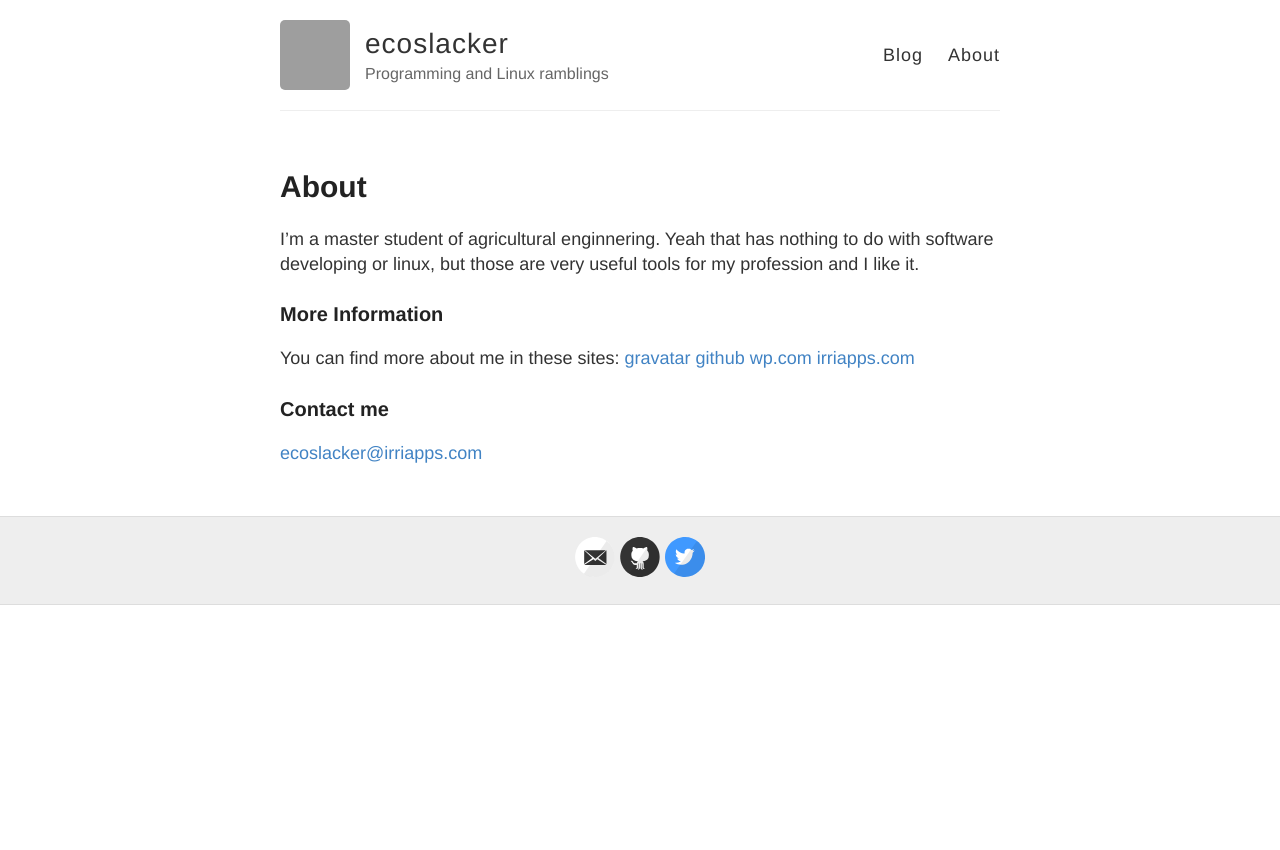
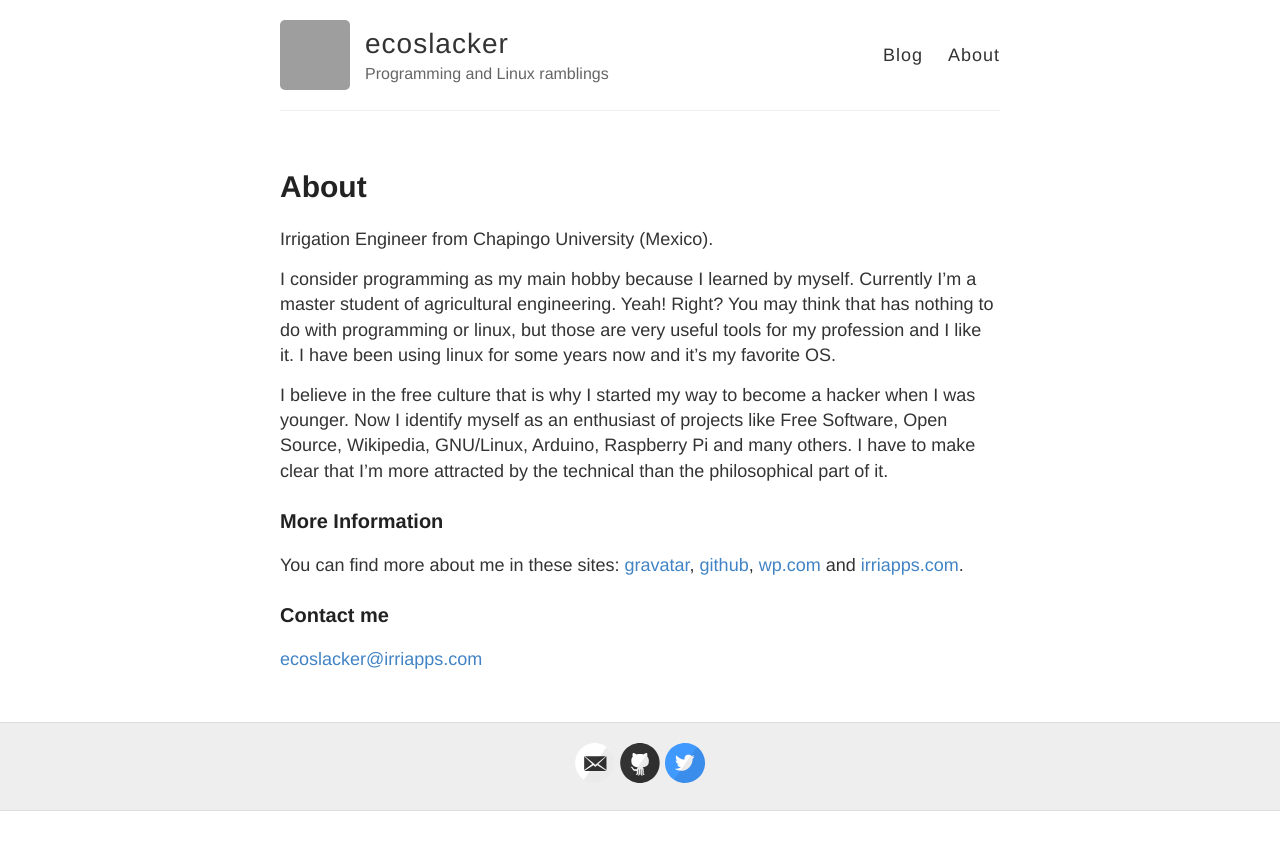
Before and after one commit to ecoslacker/ecoslacker.github.io, a Jekyll site: the page built from about.md, in a window 1280 px wide. Shown: the top 850 px of the page. Built offline with Jekyll 4.4.1, drawn with Linux system fonts in a browser that asks for light colours; grey boxes are pictures that could not be loaded.

Commit message:
Update about.md

```diff
--- a/about.md
+++ b/about.md
@@ -3,12 +3,15 @@ layout: page
 title: About
 permalink: /about/
 ---
+Irrigation Engineer from Chapingo University (Mexico).
 
-I'm a master student of agricultural enginnering. Yeah that has nothing to do with software developing or linux, but those are very useful tools for my profession and I like it.
+I consider programming as my main hobby because I learned by myself. Currently I'm a master student of agricultural engineering. Yeah! Right? You may think that has nothing to do with programming or linux, but those are very useful tools for my profession and I like it. I have been using linux for some years now and it's my favorite OS.
+
+I believe in the free culture that is why I started my way to become a hacker when I was younger. Now I identify myself as an enthusiast of projects like Free Software, Open Source, Wikipedia, GNU/Linux, Arduino, Raspberry Pi and many others. I have to make clear that I'm more attracted by the technical than the philosophical part of it.
 
 ### More Information
 
-You can find more about me in these sites: [gravatar](https://en.gravatar.com/eddojh) [github](https://github.com/ecoslacker) [wp.com](https://ecoslackware.wordpress.com/) [irriapps.com](http://www.irriapps.com/)
+You can find more about me in these sites: [gravatar](https://en.gravatar.com/eddojh), [github](https://github.com/ecoslacker), [wp.com](https://ecoslackware.wordpress.com/) and [irriapps.com](http://www.irriapps.com/).
 
 ### Contact me
 
```
